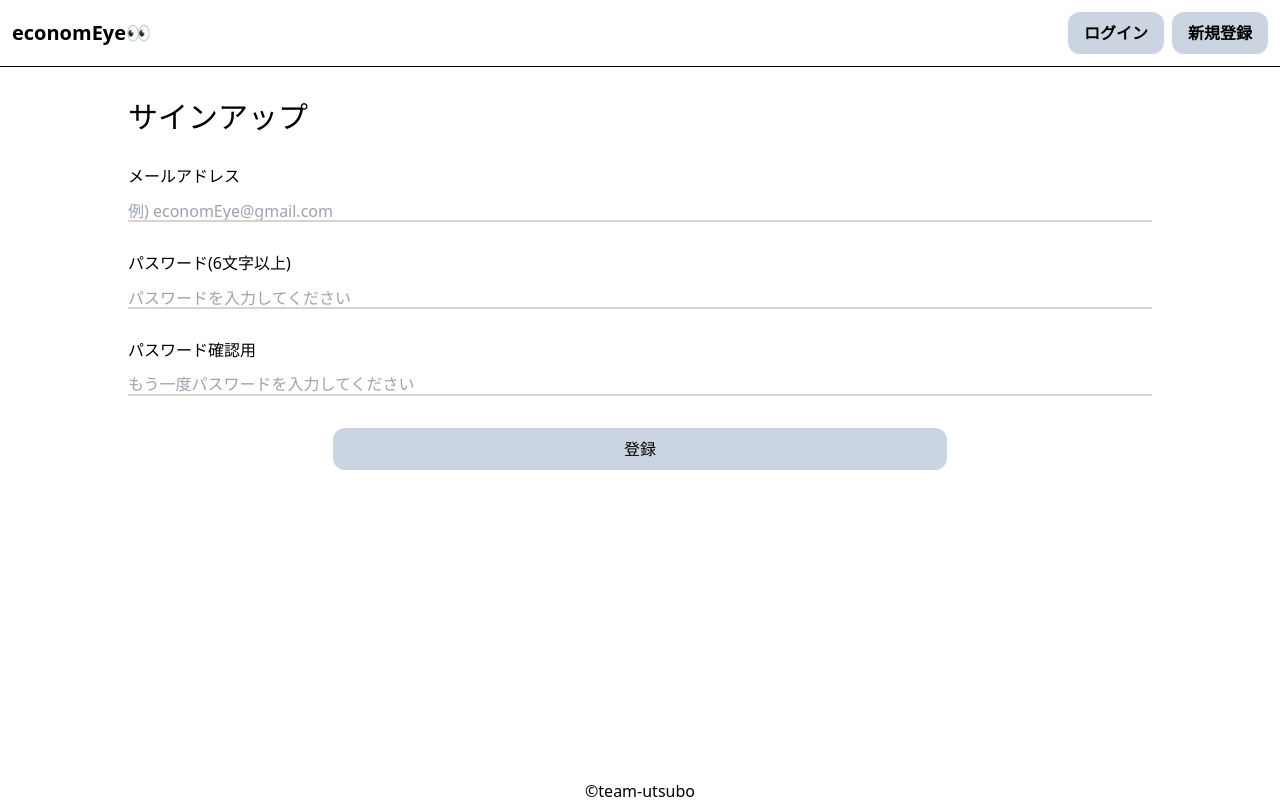
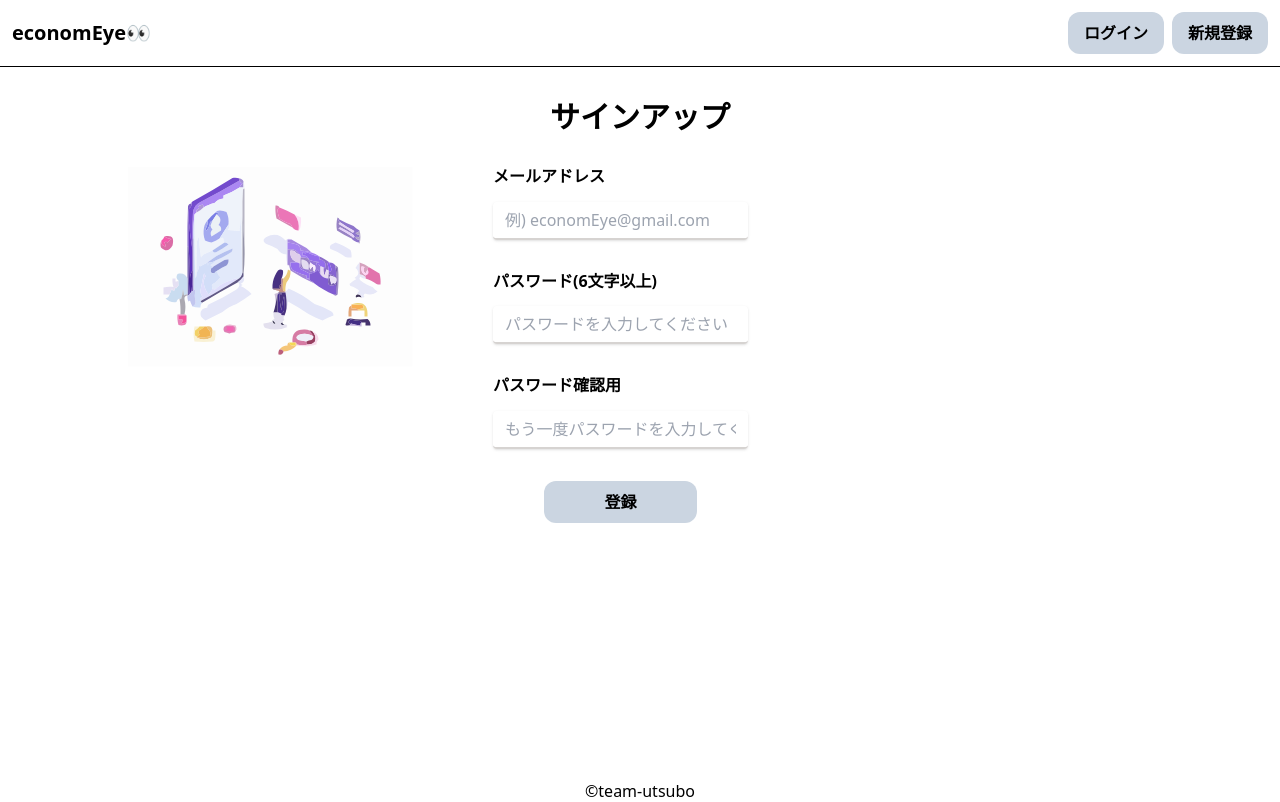
Before and after one commit to kikudesuyo/economEye, a React (Vite) app: page /signup in a window 1280 px wide. Built offline with nearby package versions, Linux system fonts and the light colour scheme; no server answers.

Commit message:
feat: make design on signup page

```diff
--- a/src/components/Button.tsx
+++ b/src/components/Button.tsx
@@ -7,7 +7,7 @@ type Props = {
 const Button = ({ label, style = "", func }: Props) => {
   return (
     <button
-      className={`rounded-xl bg-slate-300 px-4 py-3 text-center hover:shadow-lg ${style}`}
+      className={`rounded-xl bg-slate-300 px-4 py-3 text-center font-bold hover:bg-gray-400 ${style}`}
       onClick={func}
     >
       {label}
--- a/src/components/Header.tsx
+++ b/src/components/Header.tsx
@@ -11,14 +11,12 @@ const Header = () => {
       </Link>
       <div className="flex gap-2">
         <Button
-          style="font-bold hover:bg-gray-400"
           label="ログイン"
           func={() => {
             navigate(PATHS.LOGIN);
           }}
         />
         <Button
-          style="font-bold hover:bg-gray-400"
           label="新規登録"
           func={() => {
             navigate(PATHS.SIGNUP);
--- a/src/components/Input.tsx
+++ b/src/components/Input.tsx
@@ -17,9 +17,9 @@ const Input = ({
 }: Props) => {
   return (
     <div className={`flex gap-4 ${style}`}>
-      {label && <p>{label}</p>}
+      {label && <p className="font-bold">{label}</p>}
       <input
-        className="flex-auto border-b-2 border-stone-300 outline-none"
+        className="w-full flex-auto appearance-none rounded border-b-2 border-stone-300 px-3 py-2 leading-tight text-gray-700 shadow outline-none focus:shadow-md focus:outline-none"
         type={type}
         placeholder={placeholder}
         value={value}
--- a/src/pages/auth/signup/Signup.tsx
+++ b/src/pages/auth/signup/Signup.tsx
@@ -5,6 +5,7 @@ import { PATHS } from "@/utils/constant";
 import Main from "@/components/Main";
 import Input from "@/components/Input";
 import { Auth, isValidEmail, isValidPassword } from "@/pages/auth/helper";
+import signupLogo from "@/assets/imgs/signup.svg";
 
 const Signup = () => {
   const [email, setEmail] = useState<string>("");
@@ -34,8 +35,13 @@ const Signup = () => {
     }
   };
   return (
-    <Main style="items-left gap-8 text-left mt-8">
-      <h1 className="text-3xl">サインアップ</h1>
+    <Main style="gap-8 mt-8">
+      <h1 className="text-center text-3xl font-bold">サインアップ</h1>
+      <div className="flex flex-row gap-20">
+        <div>
+          <img src={signupLogo} />
+        </div>
+        <div className="flex flex-col gap-8 text-left">
           <Input
             type="email"
             label="メールアドレス"
@@ -67,6 +73,8 @@ const Signup = () => {
               await handleSignup();
             }}
           />
+        </div>
+      </div>
     </Main>
   );
 };
```
Lines whose indentation alone changed are shown as unchanged.
